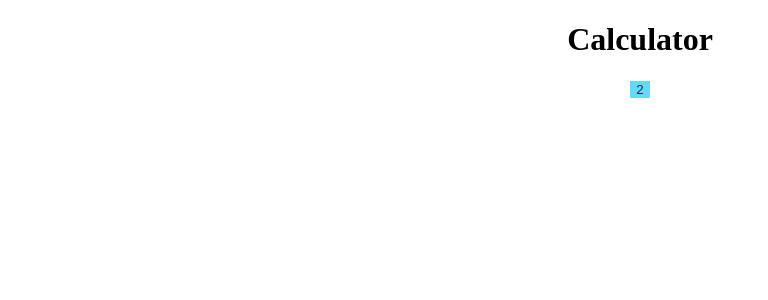
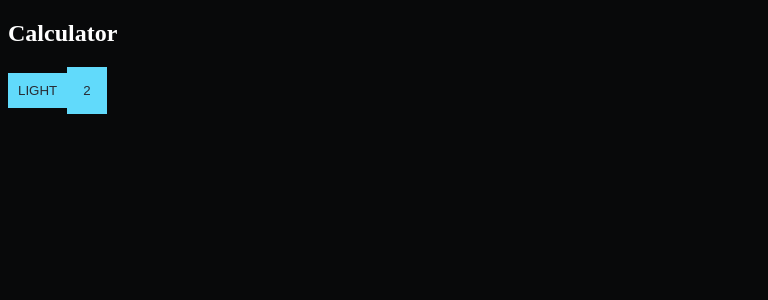
Before and after one commit to roninJosue/calculator, a React (Create React App) app: page / in a window 1280 px wide. Shown: the top 300 px of the page, without its empty margins (0-768 px from the left). Built offline with nearby package versions, Linux system fonts and the light colour scheme.

Commit message:
Toggle theme functionality

```diff
--- a/public/index.html
+++ b/public/index.html
@@ -39,5 +39,6 @@
       To begin the development, run `npm start` or `yarn start`.
       To create a production bundle, use `npm run build` or `yarn build`.
     -->
+    <script src="https://cdn.freecodecamp.org/testable-projects-fcc/v1/bundle.js"></script>
   </body>
 </html>
--- a/src/App.js
+++ b/src/App.js
@@ -1,11 +1,21 @@
-import './App.css';
+import {useRecoilValue} from "recoil";
+import {GlobalStyles} from "./styles/GlobalStyles";
+import {ThemeProvider} from "styled-components";
+import themeAtom from "./recoil/theme/atom";
+import {darkTheme, lightTheme} from "./styles/theme";
 import Calculator from "./components/Calculator";
 
 function App() {
+  const theme = useRecoilValue(themeAtom)
+  const selectedTheme = theme === 'light' ? lightTheme : darkTheme
+
   return (
-    <div className="App">
-      <Calculator />
-    </div>
+    <ThemeProvider theme={selectedTheme}>
+      <GlobalStyles/>
+      <main>
+        <Calculator />
+      </main>
+    </ThemeProvider>
   );
 }
 
--- a/src/components/Button/Button.jsx
+++ b/src/components/Button/Button.jsx
@@ -1,16 +1,13 @@
 import styled from "styled-components";
+import {StyledButton} from "../Styled/Button";
 
-const Button = ({char}) => {
-
-  const StyledButton = styled.button`
-    background-color: #61dafb;
-    color: #282c34;
-    border: none;
-  `
+const Button = ({text, onClick}) => {
 
   return(
-    <StyledButton>
-      {char}
+    <StyledButton
+      onClick={onClick}
+    >
+      {text}
     </StyledButton>
   )
 }
--- a/src/components/Calculator/Calculator.jsx
+++ b/src/components/Calculator/Calculator.jsx
@@ -1,14 +1,16 @@
 import React from 'react';
 import Button from "../Button";
+import ThemeToggler from "../ThemeToggler";
 
 const Calculator = () => {
   return (
-    <>
+    <section>
       <h1>
         Calculator
       </h1>
-      <Button char={2} />
-    </>
+      <ThemeToggler />
+      <Button text={2} onClick={() => console.log('test')} />
+    </section>
   );
 };
 
--- /dev/null
+++ b/src/components/Styled/Button.jsx
@@ -0,0 +1,13 @@
+import styled from "styled-components";
+
+export const StyledButton = styled.button`
+  background-color: #61dafb;
+  color: #282c34;
+  border: none;
+  padding: 1rem;
+  cursor: pointer;
+`
+export const ThemeButton = styled(StyledButton)`
+  padding: .625rem;
+  text-transform: uppercase;
+`
--- /dev/null
+++ b/src/components/ThemeToggler/ThemeToggler.jsx
@@ -0,0 +1,20 @@
+import {useRecoilState} from "recoil";
+import {ThemeButton} from "../Styled/Button";
+import themeAtom from "../../recoil/theme/atom";
+import {THEMES} from "../../constants";
+
+const ThemeToggler = () => {
+  const [theme, setTheme] = useRecoilState(themeAtom)
+
+  const handleClick = () => {
+    setTheme(thm => thm === THEMES.DARK ? THEMES.LIGHT : THEMES.DARK)
+  }
+
+  return (
+    <ThemeButton onClick={handleClick}>
+      {theme === THEMES.DARK ? THEMES.LIGHT : THEMES.DARK}
+    </ThemeButton>
+  )
+}
+
+export default ThemeToggler
--- /dev/null
+++ b/src/components/ThemeToggler/index.jsx
@@ -0,0 +1 @@
+export {default} from './ThemeToggler'
--- /dev/null
+++ b/src/constants/index.js
@@ -0,0 +1,4 @@
+export const THEMES = {
+  LIGHT: 'light',
+  DARK: 'dark'
+}
--- a/src/index.js
+++ b/src/index.js
@@ -1,11 +1,14 @@
 import React from 'react';
 import ReactDOM from 'react-dom';
+import {RecoilRoot} from "recoil";
+import reportWebVitals from './reportWebVitals';
 import App from './App';
-import reportWebVitals from './reportWebVitals';
 
 ReactDOM.render(
   <React.StrictMode>
-    <App />
+    <RecoilRoot>
+      <App />
+    </RecoilRoot>
   </React.StrictMode>,
   document.getElementById('root')
 );
--- /dev/null
+++ b/src/styles/GlobalStyles.js
@@ -0,0 +1,9 @@
+import {createGlobalStyle} from "styled-components"
+
+export const GlobalStyles = createGlobalStyle`
+  body {
+    background: ${({theme}) => theme.bodyBg};
+    color: ${({theme}) => theme.color};
+    transition: all .3s ease-in;
+  }
+`
--- a/src/styles/theme.js
+++ b/src/styles/theme.js
@@ -6,7 +6,8 @@ export const lightTheme = {
   operatorButtonBg: '#f9f9f9',
   operatorButtonHoverBg: '#faf4f6',
   equalButtonBg: '#266c88',
-  equalButtonHoverBg: '#3b7993'
+  equalButtonHoverBg: '#3b7993',
+  bodyBg: '#fff'
 }
 
 export const darkTheme = {
@@ -17,5 +18,6 @@ export const darkTheme = {
   operatorButtonBg: '#323232',
   operatorButtonHoverBg: '#3f3a3e',
   equalButtonBg: '#6fc4d5',
-  equalButtonHoverBg: '#67b3c3'
+  equalButtonHoverBg: '#67b3c3',
+  bodyBg: '#08090A'
 }
```
Also changed, not shown: 1 other file (tests, documents, lock files or other folders).
